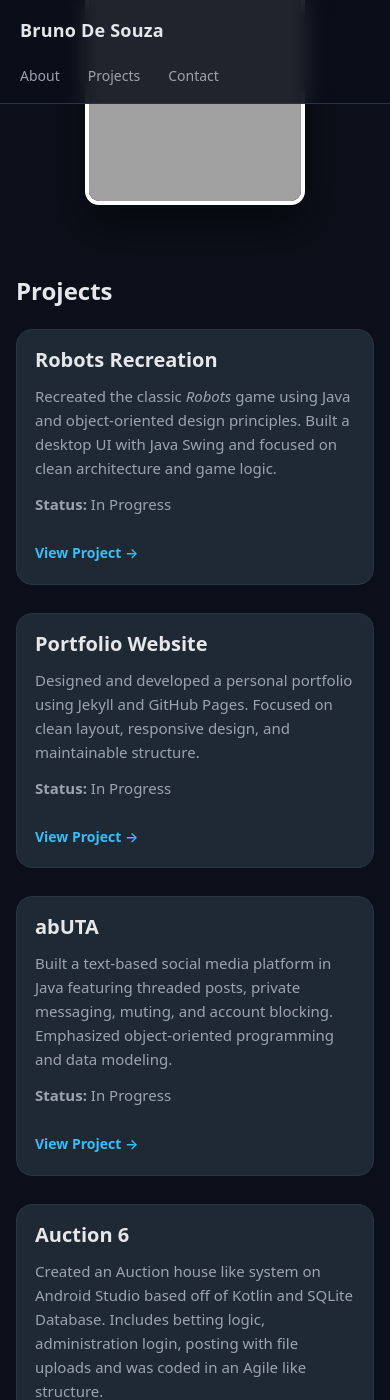
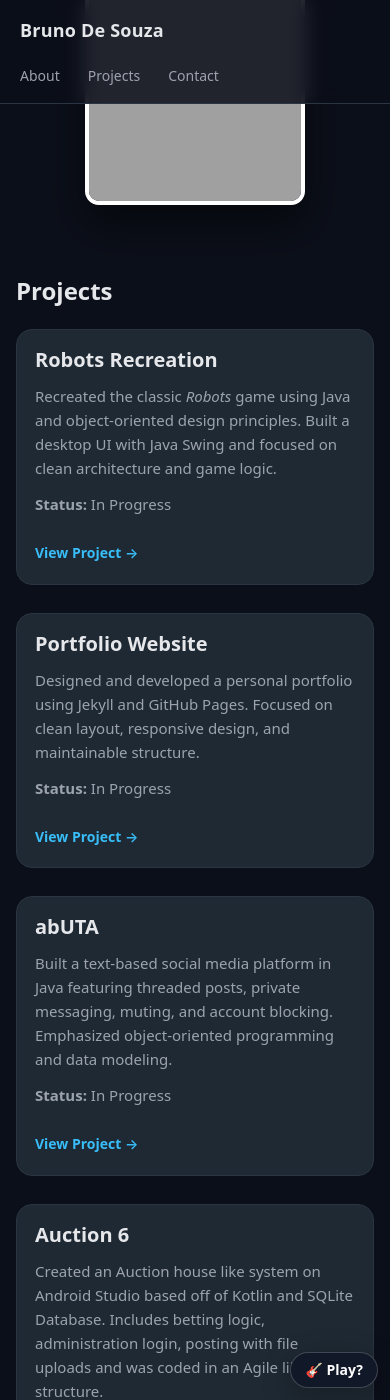
Before and after one commit to BrunoGDZZ/brunogdzz, a Jekyll site: the page built from index.md, in a window 390 px wide and 1400 px high, scrolled down 592 px. Built offline with Jekyll 4.4.1, drawn with Linux system fonts in a browser that asks for light colours.

Commit message:
Added a little fun thing in the bottom right

```diff
--- a/_layouts/default.html
+++ b/_layouts/default.html
@@ -7,6 +7,7 @@
     <title>{{ page.title }}</title>
 
     <link rel="stylesheet" href="{{ '/style.css' | relative_url }}" />
+    <link rel="stylesheet" href="{{ '/assets/game/game.css' | relative_url }}" />
     <script src="{{ '/script.js' | relative_url }}" defer></script>
 </head>
 
@@ -29,5 +30,19 @@
     <footer class="site-footer">
         <p>&copy; 2026 Bruno Garbuio De Souza</p>
     </footer>
+<button id="bruno-game-launcher" type="button" aria-label="Open mini game">🎸 Play?</button>
+
+    <div id="bruno-game-modal" role="dialog" aria-modal="true" aria-label="Bruno's guitar game">
+        <div class="bruno-game-box">
+            <div class="bruno-game-head">
+                <div><strong>🎸 Bruno's Tiny Guitar Game</strong><div class="bruno-game-stats" id="bruno-score">Score: 0 • Best: 0</div></div>
+                <div><span id="bruno-combo">Combo: 0x</span> · <span id="bruno-time">Time: 30s</span> <button class="bruno-game-close" id="bruno-game-close" type="button" aria-label="Close">×</button></div>
+            </div>
+            <canvas id="bruno-guitar-game" width="648" height="363"></canvas>
+            <div class="bruno-game-help">Hit notes with <kbd>A</kbd> <kbd>S</kbd> <kbd>D</kbd> <kbd>F</kbd> — or tap a lane.</div>
+            <div class="bruno-game-buttons"><button id="bruno-restart" type="button">Restart</button></div>
+        </div>
+    </div>
+    <script src="{{ '/assets/game/game.js' | relative_url }}" defer></script>
 </body>
 </html>
--- /dev/null
+++ b/assets/game/game.css
@@ -0,0 +1,7 @@
+#bruno-game-launcher{position:fixed;right:22px;bottom:22px;z-index:9998;border:1px solid rgba(255,255,255,.2);border-radius:999px;background:#111827;color:#fff;padding:10px 14px;font:600 14px/1 system-ui,sans-serif;box-shadow:0 8px 30px rgba(0,0,0,.28);cursor:pointer;transition:transform .15s,background .15s}#bruno-game-launcher:hover{transform:translateY(-2px);background:#1f2937}
+#bruno-game-modal{display:none;position:fixed;inset:0;z-index:9999;align-items:center;justify-content:center;background:rgba(0,0,0,.68);padding:18px;font-family:system-ui,sans-serif}#bruno-game-modal.open{display:flex}
+.bruno-game-box{position:relative;width:min(680px,96vw);background:#0b1020;border:1px solid rgba(255,255,255,.16);border-radius:16px;padding:16px;box-shadow:0 24px 80px rgba(0,0,0,.5)}
+.bruno-game-head{display:flex;justify-content:space-between;align-items:center;margin-bottom:10px;color:#fff}.bruno-game-head strong{font-size:18px}.bruno-game-stats{font-size:13px;opacity:.8}.bruno-game-close{border:0;background:transparent;color:#fff;font-size:24px;cursor:pointer;line-height:1}
+#bruno-guitar-game{display:block;width:100%;height:auto;background:#080b14;border-radius:10px;border:1px solid rgba(255,255,255,.1);touch-action:none}
+.bruno-game-help{text-align:center;color:#b8c0d4;font-size:12px;margin:9px 0 2px}.bruno-game-help kbd{background:#1c2438;border:1px solid #39445f;border-radius:4px;padding:2px 5px;color:#fff}.bruno-game-buttons{text-align:center;margin-top:8px}.bruno-game-buttons button{border:1px solid #39445f;background:#151d31;color:#fff;border-radius:7px;padding:7px 12px;cursor:pointer}
+@media(max-width:600px){#bruno-game-launcher{right:12px;bottom:12px}.bruno-game-box{padding:10px}.bruno-game-head strong{font-size:15px}}
--- /dev/null
+++ b/assets/game/game.js
@@ -0,0 +1,26 @@
+(() => {
+  const modal = document.getElementById('bruno-game-modal');
+  const launcher = document.getElementById('bruno-game-launcher');
+  const close = document.getElementById('bruno-game-close');
+  const canvas = document.getElementById('bruno-guitar-game');
+  const ctx = canvas.getContext('2d');
+  const scoreEl = document.getElementById('bruno-score');
+  const comboEl = document.getElementById('bruno-combo');
+  const timeEl = document.getElementById('bruno-time');
+  const restart = document.getElementById('bruno-restart');
+  const lanes = ['A','S','D','F'];
+  let notes = [], score = 0, combo = 0, running = false, started = 0, last = 0, raf = 0, spawnTimer = 0;
+  let high = Number(localStorage.getItem('brunoGuitarHighScore') || 0);
+  const laneX = i => (i + .5) * canvas.width / 4;
+  function resize(){ const w=Math.min(648,Math.floor(window.innerWidth*.9)); canvas.width=w; canvas.height=Math.round(w*.56); }
+  function reset(){ notes=[]; score=0; combo=0; started=performance.now(); last=started; spawnTimer=0; running=true; update(); cancelAnimationFrame(raf); raf=requestAnimationFrame(loop); }
+  function update(){scoreEl.textContent=`Score: ${score}  •  Best: ${high}`;comboEl.textContent=`Combo: ${combo}x`;timeEl.textContent=`Time: ${Math.max(0,30-Math.floor((performance.now()-started)/1000))}s`;}
+  function spawn(){ notes.push({lane:Math.floor(Math.random()*4), y:-20, hit:false, speed:230+Math.random()*55}); }
+  function hit(lane){ if(!running)return; const target=canvas.height-62; let best=null, dist=Infinity; for(const n of notes){const d=Math.abs(n.y-target);if(n.lane===lane&&!n.hit&&d<dist){best=n;dist=d;}} if(best&&dist<42){best.hit=true;combo++;score+=100+Math.min(combo,20)*5; if(score>high){high=score;localStorage.setItem('brunoGuitarHighScore',high)} tone(440+lane*90,.055); } else {combo=0; tone(110,.04)} update(); }
+  function tone(freq,dur){try{const a=new AudioContext(),o=a.createOscillator(),g=a.createGain();o.frequency.value=freq;o.type='square';g.gain.setValueAtTime(.035,a.currentTime);g.gain.exponentialRampToValueAtTime(.001,a.currentTime+dur);o.connect(g);g.connect(a.destination);o.start();o.stop(a.currentTime+dur)}catch(e){}}
+  function draw(){ctx.clearRect(0,0,canvas.width,canvas.height);ctx.fillStyle='#080b14';ctx.fillRect(0,0,canvas.width,canvas.height); const lw=canvas.width/4; for(let i=0;i<4;i++){ctx.fillStyle=i%2?'#0d1322':'#0a0f1b';ctx.fillRect(i*lw,0,lw,canvas.height);ctx.strokeStyle='#27324a';ctx.beginPath();ctx.moveTo(i*lw,0);ctx.lineTo(i*lw,canvas.height);ctx.stroke();ctx.fillStyle='#e5e7eb';ctx.font='bold 16px system-ui';ctx.textAlign='center';ctx.fillText(lanes[i],laneX(i),canvas.height-15)} const target=canvas.height-62;ctx.strokeStyle='#6b7280';ctx.lineWidth=3;ctx.beginPath();ctx.moveTo(0,target);ctx.lineTo(canvas.width,target);ctx.stroke(); for(const n of notes){if(n.hit)continue;ctx.fillStyle='#f59e0b';ctx.beginPath();ctx.arc(laneX(n.lane),n.y,13,0,Math.PI*2);ctx.fill();ctx.fillStyle='#111827';ctx.font='bold 12px system-ui';ctx.fillText(lanes[n.lane],laneX(n.lane),n.y+4)} }
+  function loop(now){ if(!running)return; const dt=Math.min(.04,(now-last)/1000);last=now;spawnTimer+=dt;if(spawnTimer>.48){spawn();spawnTimer=0}for(const n of notes)n.y+=n.speed*dt;notes=notes.filter(n=>!n.hit&&n.y<canvas.height+30);if(now-started>=30000){running=false;draw();update();return}draw();update();raf=requestAnimationFrame(loop); }
+  function open(){modal.classList.add('open');resize();reset();}
+  function shut(){modal.classList.remove('open');running=false;cancelAnimationFrame(raf)}
+  launcher.addEventListener('click',open);close.addEventListener('click',shut);restart.addEventListener('click',reset);window.addEventListener('resize',resize);modal.addEventListener('click',e=>{if(e.target===modal)shut()});window.addEventListener('keydown',e=>{const i=lanes.indexOf(e.key.toUpperCase());if(i>=0){e.preventDefault();hit(i)}if(e.key==='Escape')shut()});canvas.addEventListener('pointerdown',e=>{const r=canvas.getBoundingClientRect();hit(Math.max(0,Math.min(3,Math.floor((e.clientX-r.left)/r.width*4))))});
+})();
```
